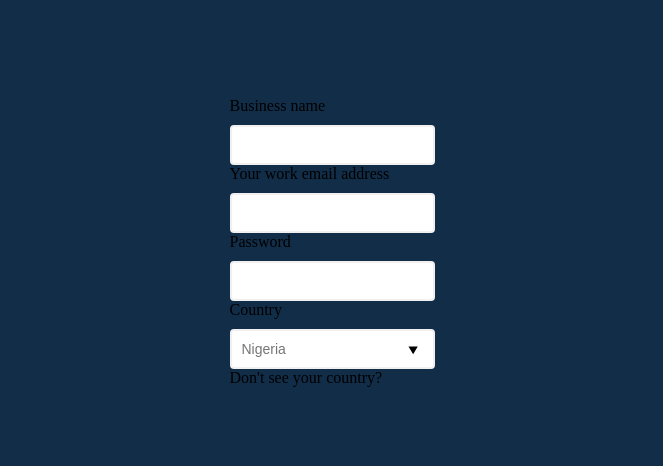
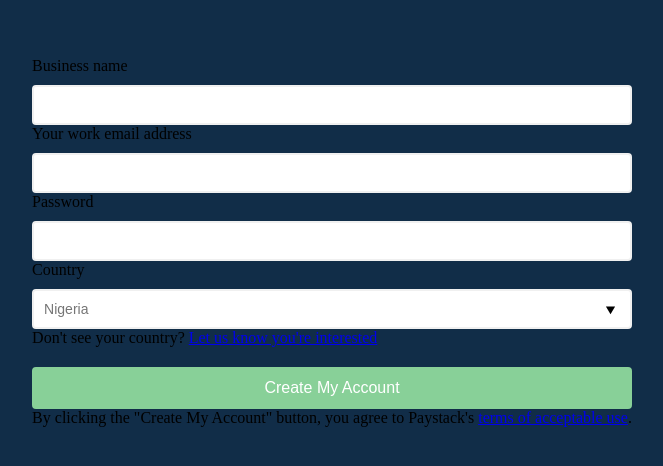
Before and after one commit to kendevops/Learn-phase-1, a website: page signup.html in a window 1280 px wide. Shown: the part 158-624 px from the top of the page, without its empty margins (308-971 px from the left). Drawn offline with Linux system fonts and the light colour scheme.

Commit message:
finished HTML part

```diff
--- a/signup.html
+++ b/signup.html
@@ -264,7 +264,14 @@
           <option value="Zambia" />
           <option value="Zimbabwe" />
         </datalist>
-        <p>Don't see your country? <a href="#"></a></p>
+        <p>
+          Don't see your country? <a href="#">Let us know you're interested</a>
+        </p>
+        <button type="submit" id="signup-button">Create My Account</button>
+        <p>
+          By clicking the "Create My Account" button, you agree to Paystack's
+          <a href="#">terms of acceptable use</a>.
+        </p>
       </form>
     </section>
   </body>
```
